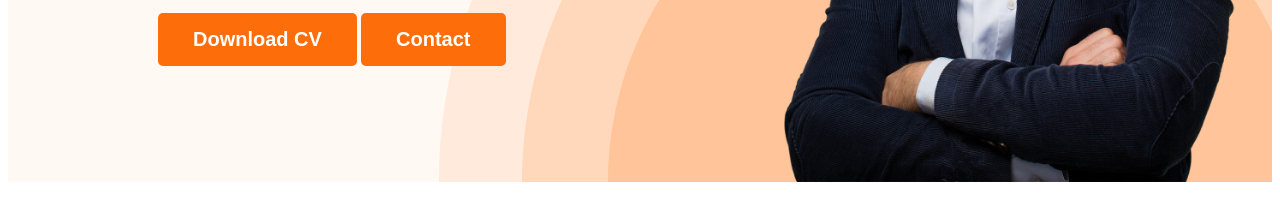
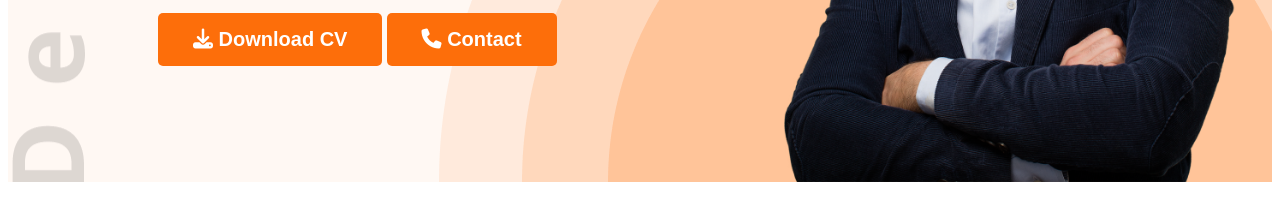
Before and after one commit to Ashamoni889/developer-portfolio-2, a plain HTML site: page index.html in a window 1280 px wide. Shown: the part 586-800 px from the top of the page. Drawn offline with nearby package versions, Linux system fonts and the light colour scheme.

Commit message:
added font-awesome and some comment

```diff
--- a/index.html
+++ b/index.html
@@ -8,8 +8,10 @@
 <link rel="preconnect" href="https://fonts.gstatic.com" crossorigin>
 <link href="https://fonts.googleapis.com/css2?family=Open+Sans:wght@800&display=swap" rel="stylesheet">
     <link rel="stylesheet" href="style/style.css">
+    <script src="https://kit.fontawesome.com/5da12c21b5.js" crossorigin="anonymous"></script>
 </head>
 <body>
+    <!-- header section start -->
     <header class="header">
         <nav>
             <h3 class="nav-title">Ma<span class="text-primary">r</span>y</h3>
@@ -24,15 +26,18 @@
                 <h3 class="banner-greeting">Hi, I  am</h3>
                 <h1 class="banner-title">Mary Hardy</h1>
                 <p class="banner-description">Shot what able cold new see hold.Friendly as an betrayed formerly he. Morning because as to society behaved moments.</p>
-                <button class="btn-primary">Download CV</button>
-                <button class="btn-primary">Contact</button>
+                <button class="btn-primary"><i class="fa-solid fa-download"></i> Download CV</button>
+                <button class="btn-primary"><i class="fa-solid fa-phone"></i> Contact</button>
             </div>
             <img class="profile-pic" src="images/hardy.png" alt="">
 
         </div>
+        <!-- header section end -->
     </header>
     <main>
+        <!-- start main section -->
         <section class="about">
+            <!-- start about section -->
             <h3 class="section-title">About Me</h3>
             <p class="section-description">I, m a designer & developer with a passion for web design. I enjoy developing simple, clean and slick websites that provide real value to the end user. Thousands of clients have procured exceptional resulfs while working with me. Delivering work within time and budget which meets clients requirements in our mata.</p>
             <div class="about-info-container">
@@ -55,7 +60,7 @@
                 </div>
             </div>
         </section>
-        <!-- what i do section start -->
+        <!--start what i do section start -->
         <section>
             <h3 class="section-title">What I do</h3>
             <p id="what-i-do" class="section-description">I have more than 10 years experience building software for clients all over the world. Below is a quick overview of my main technical skill sets and technologies i use. Want to find out more about my experience? Check out my online resume and project portfolio.</p>
@@ -84,6 +89,7 @@
             </div>
         </section>
         <section>
+            <!-- start resume section -->
             <h3 class="section-title">A summary of My Resume</h3>
             <div class="resume-container">
                 <div class="resume-column">
@@ -138,12 +144,16 @@
                 </div>
             </div>
             <div class="download-cv">
-                <button class="btn-primary">Download CV</button>
+                <button class="btn-primary"><i class="fa-solid fa-download"></i> Download CV</button>
+
+
             </div>
 
         </section>
+        <!-- ending main section -->
     </main>
     <footer>
+        <!-- start footer -->
         <div class="footer-column">
             <h3 class="section-title">Lets Connect</h3>
             <p class="section-description">Please fill out the form on this section to contact with me or call between 9:00 A.M and 8.00 P.M ET, Monday through Friday.</p>
@@ -162,6 +172,7 @@
                 <input class="btn-primary" type="submit" value="submit">
             </form>
         </div>
+        <!-- ending footer -->
     </footer>
 
 </body>
--- a/style/style.css
+++ b/style/style.css
@@ -1,8 +1,8 @@
-
+/* start css style */
     body{
         font-family: 'Open Sans', sans-serif;
     }
-
+/* nav section */
     nav{
         display: flex;
         align-items: center;
@@ -29,6 +29,7 @@ nav a {
     .text-primary{
         color:#fd6e0a;
     }
+    /* button style */
     .btn-primary{
         border-radius: 5px;
         border:0;
@@ -41,11 +42,12 @@ nav a {
     /* header related */
     .header{
         background-color:#FFF8F3;
-    background-image: url('../images/header_bg.png');
+        background-image: url('../images/header_bg.png'),url('../images/developer.png') ;
         background-repeat: no-repeat;
-    background-position: bottom right;
+        background-position: bottom right, top left;
 
     }
+    /* start main section */
     .banner{
         padding: 30px 30px 0px 150px;
         display: flex;
@@ -105,9 +107,11 @@ main section{
     .about-info{
         text-align: center;
     }
+    /* start what i do  */
     #what-i-do{
         padding: 30px 150px;
     }
+    /* start skill system */
     .skill-container{
         display: flex;
         gap:24px;
@@ -122,6 +126,7 @@ main section{
     .skill-description{
         color: #757575;
     }
+    /* start resume section */
     .resume-container{
         display: flex;
         gap:50px;
```
Lines whose indentation alone changed are shown as unchanged.
